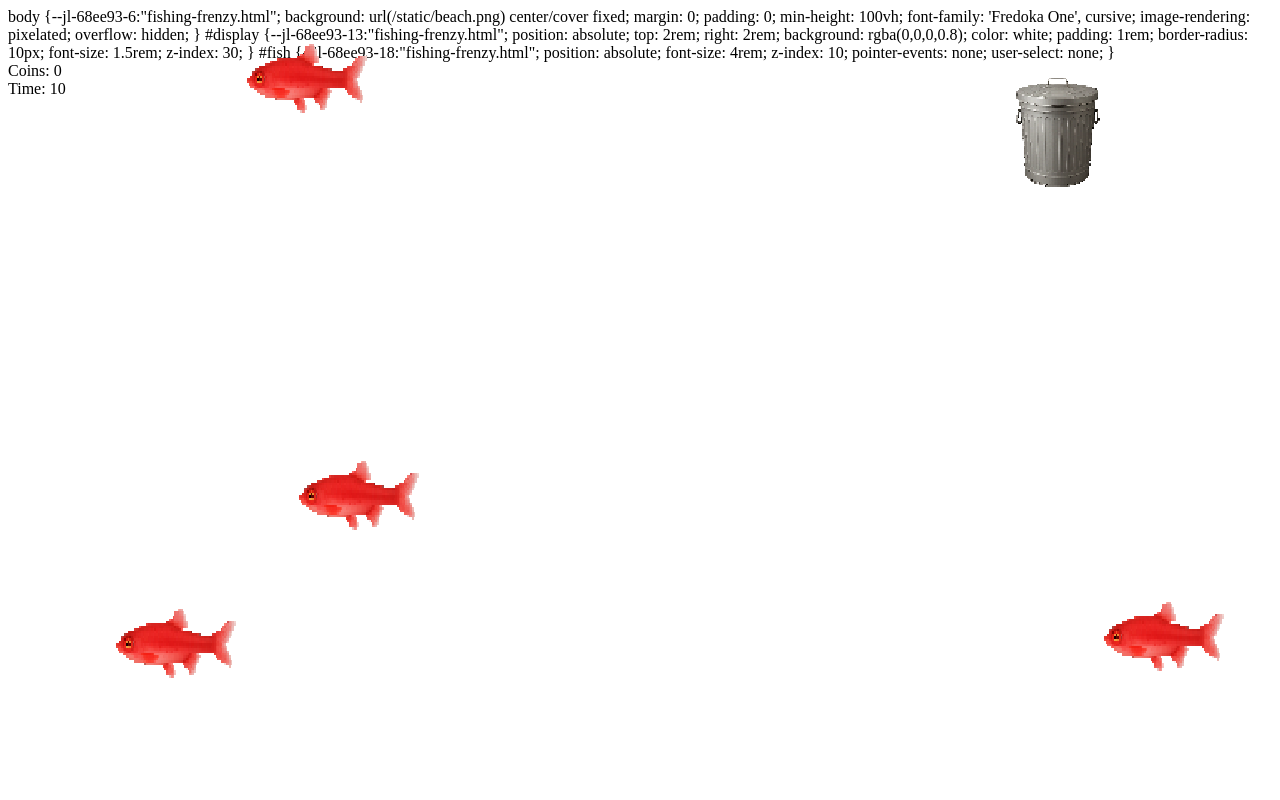
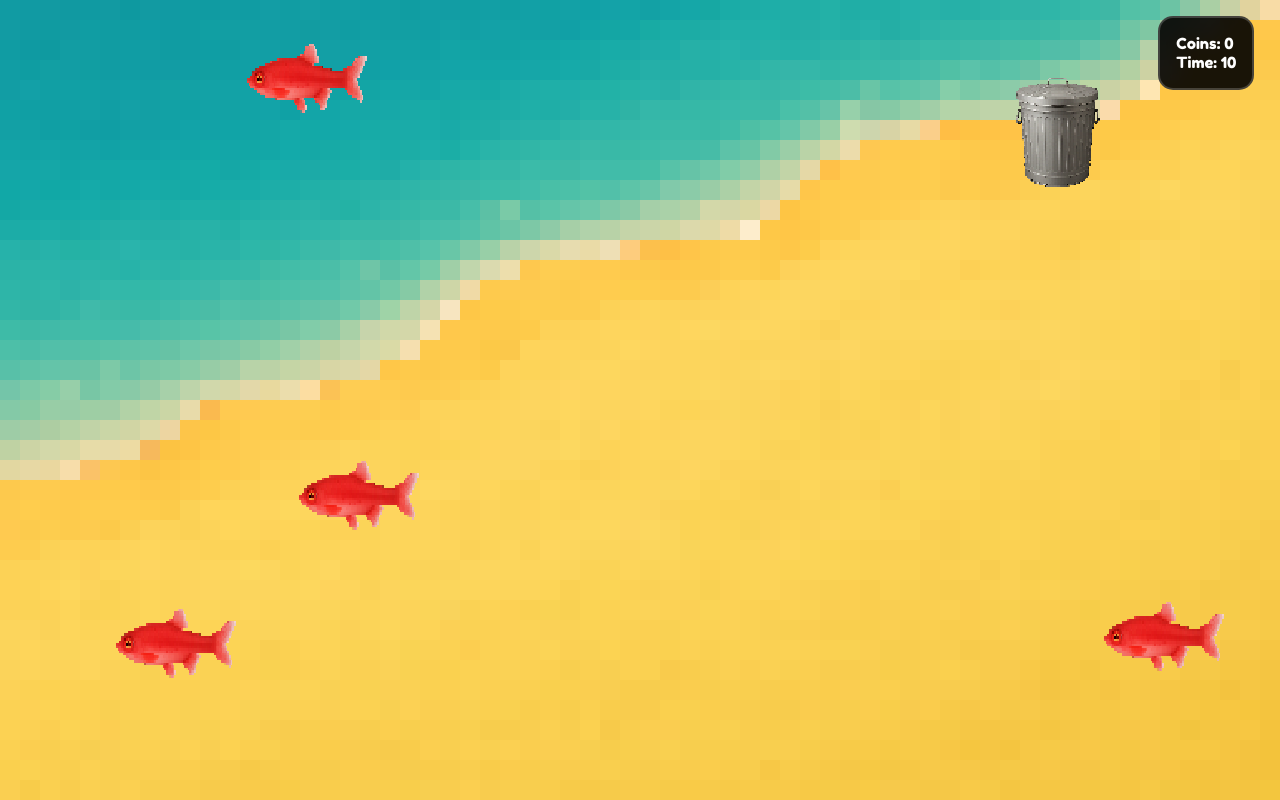
Before and after one commit to GamerC0der/meeplequest, a plain HTML site: page fishing-frenzy.html in a window 1280 px wide. Drawn offline with Linux system fonts and the light colour scheme.

Commit message:
Bug Fix for the Bug Fix

```diff
--- a/fishing-frenzy.html
+++ b/fishing-frenzy.html
@@ -1,23 +1,32 @@
 <!DOCTYPE html>
 <html>
 <head>
-    <link href="https:
+    <link href="https://fonts.googleapis.com/css2?family=Fredoka+One&display=swap" rel="stylesheet">
     <style>
+        * {
+            box-sizing: border-box;
+        }
         body {
             background: url(/static/beach.png) center/cover fixed;
-            margin: 0; padding: 0; min-height: 100vh;
+            margin: 0; padding: 0; min-height: 100vh; width: 100vw;
             font-family: 'Fredoka One', cursive;
             image-rendering: pixelated;
             overflow: hidden;
+            position: relative;
         }
         #display {
-            position: absolute; top: 2rem; right: 2rem;
-            background: rgba(0,0,0,0.8); color: white; padding: 1rem;
-            border-radius: 10px; font-size: 1.5rem; z-index: 30;
+            position: fixed; top: 2%; right: 2%;
+            background: rgba(0,0,0,0.9); color: white; padding: 1rem;
+            border-radius: 15px; font-size: max(14px, 1.2vw); z-index: 30;
+            backdrop-filter: blur(10px);
+            border: 2px solid rgba(255,255,255,0.2);
         }
         #fish {
-            position: absolute; font-size: 4rem; z-index: 10;
+            position: absolute; width: 6vw; height: 6vw; min-width: 64px; min-height: 64px; z-index: 10;
             pointer-events: none; user-select: none;
+        }
+        #game-over-modal {
+            display: none;
         }
     </style>
 </head>
@@ -34,11 +43,14 @@
         </div>
     </div>
     <script>
+        document.addEventListener('DOMContentLoaded', function() {
         let score = 0, time = 15, gameOver = false;
         const screenArea = window.innerWidth * window.innerHeight;
         const fishCount = Math.max(1, Math.min(5, Math.floor(screenArea / 80000)));
         document.getElementById('score').textContent = score;
         document.getElementById('time').textContent = time;
+
+        console.log('Game starting with time:', time, 'fishCount:', fishCount);
         class FishML {
             constructor() {
                 this.qTable = {};
@@ -171,12 +183,18 @@
             requestAnimationFrame(moveFishes);
         }
         moveFishes();
-        setInterval(() => {
-            if (!gameOver && --time <= 0) {
-                gameOver = true;
-                endGame();
+        const gameTimer = setInterval(() => {
+            if (!gameOver) {
+                time--;
+                console.log('Timer tick: time =', time);
+                document.getElementById('time').textContent = time;
+                if (time <= 0) {
+                    console.log('Game ending - time reached 0');
+                    gameOver = true;
+                    clearInterval(gameTimer);
+                    endGame();
+                }
             }
-            document.getElementById('time').textContent = time;
         }, 1000);
         function endGame() {
             fishes.forEach(fish => fish.element.remove());
@@ -219,6 +237,7 @@
                 });
             }
         });
+        });
     </script>
 </body>
 </html>
```
